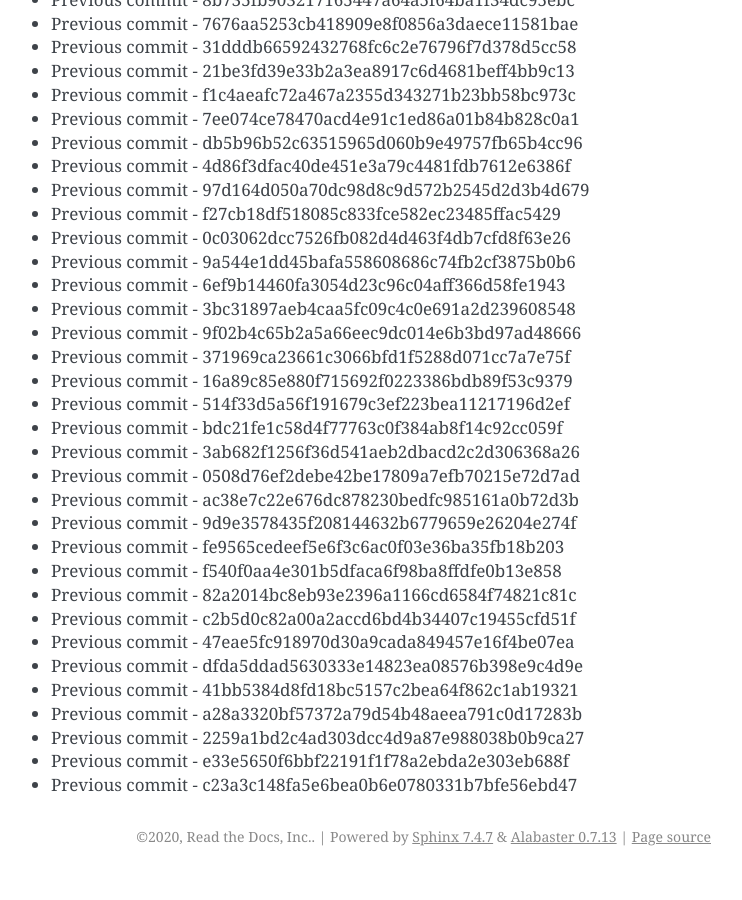
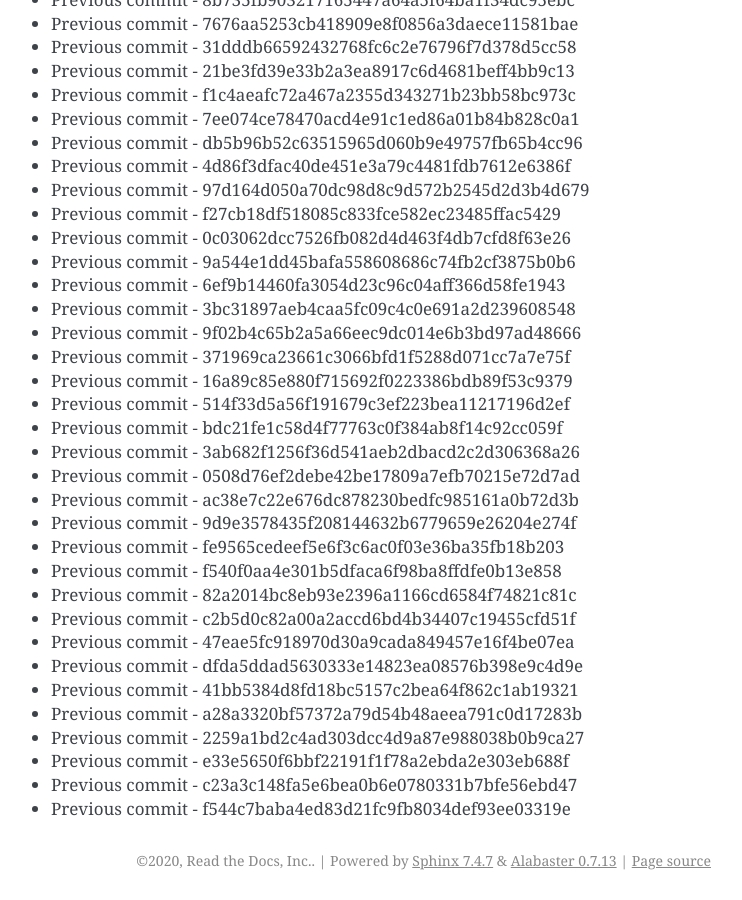
Before and after one commit to readthedocs/rtd-git-stresstest, a Sphinx documentation site: the page built from docs/updates.rst, in a window 1280 px wide and 900 px high, scrolled down 25571 px. Shown: the whole window, without its empty margins (399-1141 px from the left). Built offline with Sphinx 7.4.7, drawn with Linux system fonts in a browser that asks for light colours; before the commit the page ends 26447 px from its top, so only the background shows below that.

Commit message:
Generating commit from previous: f544c7baba4ed83d21fc9fb8034def93ee03319e

```diff
--- a/docs/updates.rst
+++ b/docs/updates.rst
@@ -1106,3 +1106,4 @@ It can be tested for any performance characteristics.
 * Previous commit - 2259a1bd2c4ad303dcc4d9a87e988038b0b9ca27
 * Previous commit - e33e5650f6bbf22191f1f78a2ebda2e303eb688f
 * Previous commit - c23a3c148fa5e6bea0b6e0780331b7bfe56ebd47
+* Previous commit - f544c7baba4ed83d21fc9fb8034def93ee03319e
```
